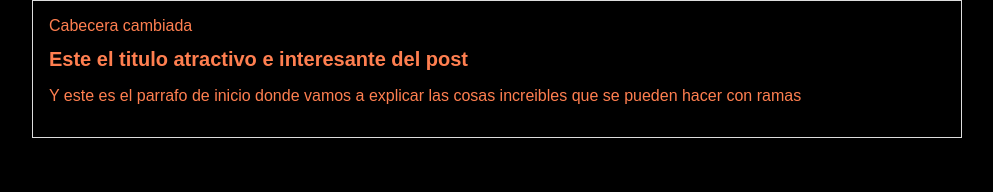
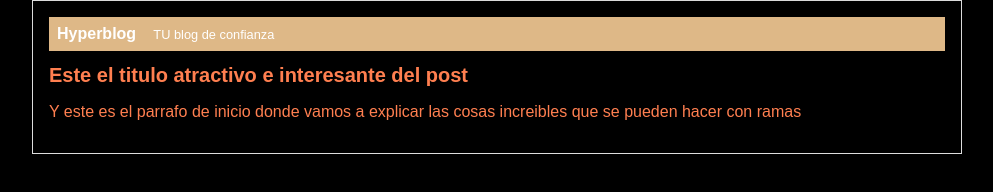
Before and after one commit to editox/gitYgithub, a plain HTML site: page index.html in a window 1280 px wide. Shown: the whole page, without its empty margins (143-1136 px from the left). Drawn offline with Linux system fonts and the light colour scheme.

Commit message:
Finalizada la cabecera con diseño

```diff
--- a/css/style.css
+++ b/css/style.css
@@ -17,6 +17,22 @@ body
     margin: 0 auto;
 
 }
+#cabecera
+{
+    background-color: burlywood;
+    box-shadow: 0px 2px 20px 0px rgba(0, 0, 0, 0.5);
+    color:white;
+    font-weight: bold;
+    margin: 0;
+    padding: 0.5em;
+}
+
+#cabecera #tagline
+{
+    padding: 0 0 0 1em;
+    font-weight: normal;
+    font-size: 0.8em;
+}
 
 #container h1
 {
--- a/index.html
+++ b/index.html
@@ -10,7 +10,8 @@
 <body>
     <div id="container">
         <div id="cabecera">
-            Cabecera cambiada
+            Hyperblog
+            <span id="tagline">TU blog de confianza</span>
         </div>
         <div id="post">
             <h1>Este el titulo atractivo e interesante del post</h1>
```
